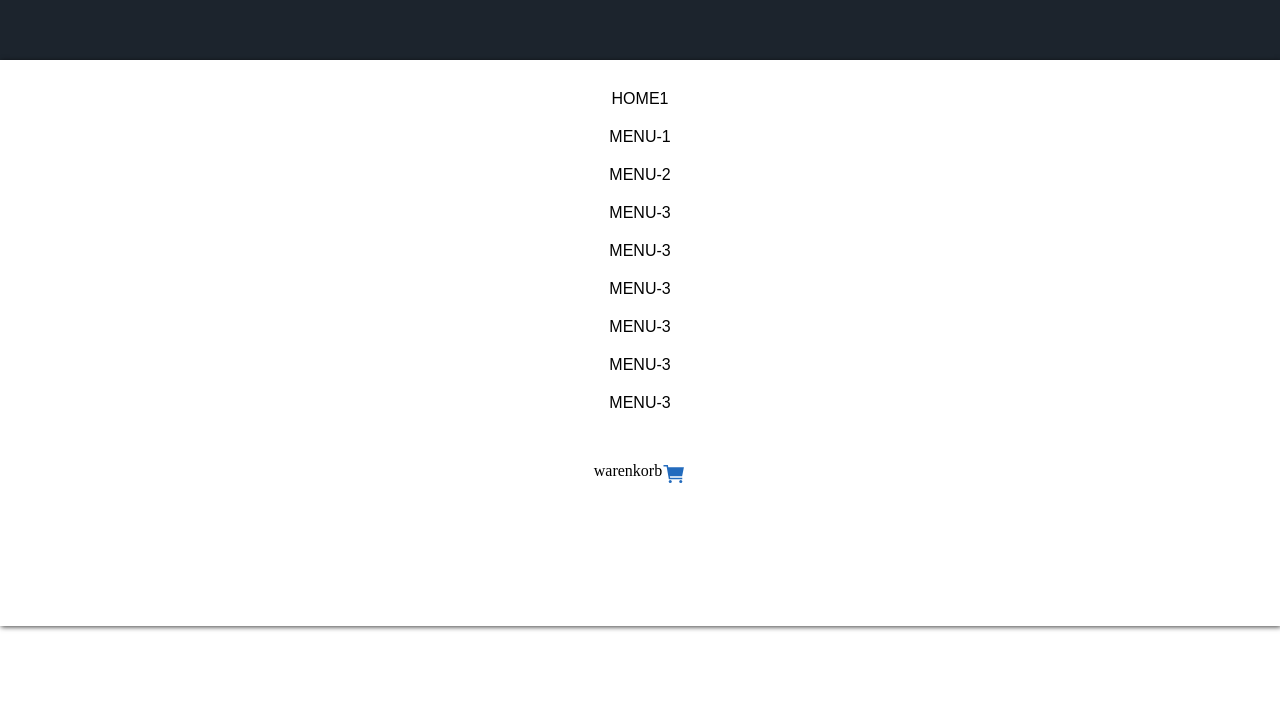
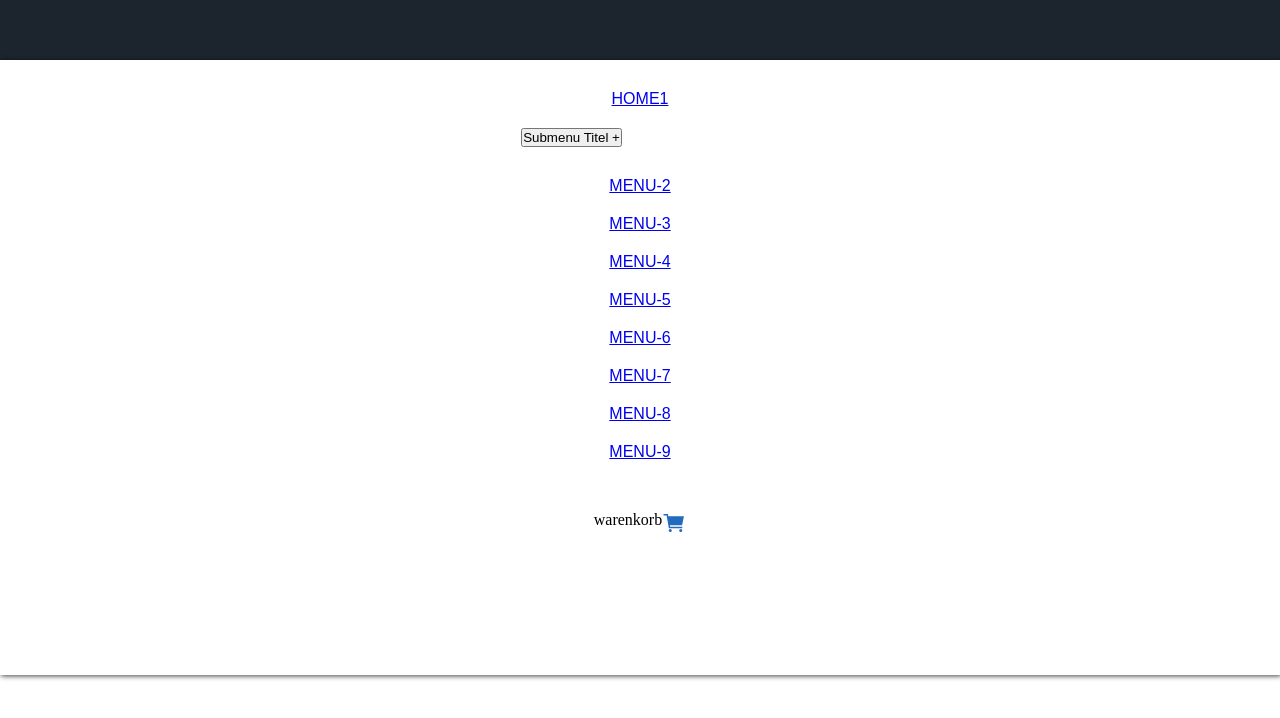
Before and after one commit to Kevin-Kuehle/training4pilots, a Vue app in the folder packages/frontend/: page / in a window 1280 px wide. Shown: the top 718 px of the page. Built offline with nearby package versions, Linux system fonts and the light colour scheme; a web font is replaced by a local one.

Commit message:
add subMenu Handling

```diff
--- a/packages/frontend/src/components/header/Header.vue
+++ b/packages/frontend/src/components/header/Header.vue
@@ -1,6 +1,6 @@
 <script setup>
 import { ref, onMounted, onUnmounted } from "vue";
-import MainMenu from "../main-menu/main-menu.vue";
+import { MainMenu } from "@components/main-menu";
 import { ButtonMobileMenu } from "@components/buttons";
 import { IconLogo, IconCart } from "@components/icons";
 import { useDeviceStore } from "@stores";
@@ -18,14 +18,44 @@ function mobileMenuStateChanged(state) {
 
 const menu = ref([
   { name: "Home1", link: "/" },
-  { name: "Menu-1", link: "/" },
+  {
+    name: "Submenu Titel +",
+    link: "/",
+    subMenu: [
+      { name: "SUBMENU-level-1", link: "/" },
+      { name: "SUBMENU-level-1", link: "/" },
+      { name: "SUBMENU-level-1", link: "/" },
+      { name: "SUBMENU-level-1", link: "/" },
+      {
+        name: "SUBMENU-3",
+        link: "/",
+        subMenu: [
+          { name: "SUBMENU-level-2", link: "/" },
+          { name: "SUBMENU-level-2", link: "/" },
+          { name: "SUBMENU-level-2", link: "/" },
+          { name: "SUBMENU-level-2", link: "/" },
+          {
+            name: "SUBMENU-level-2",
+            link: "/",
+            subMenu: [
+              { name: "SUBMENU-level-3-💘", link: "/" },
+              { name: "SUBMENU-level-3-💘", link: "/" },
+              { name: "SUBMENU-level-3-💘", link: "/" },
+              { name: "SUBMENU-level-3-💘", link: "/" },
+            ],
+          },
+        ],
+      },
+    ],
+  },
   { name: "Menu-2", link: "/" },
   { name: "Menu-3", link: "/" },
-  { name: "Menu-3", link: "/" },
-  { name: "Menu-3", link: "/" },
-  { name: "Menu-3", link: "/" },
-  { name: "Menu-3", link: "/" },
-  { name: "Menu-3", link: "/" },
+  { name: "Menu-4", link: "/" },
+  { name: "Menu-5", link: "/" },
+  { name: "Menu-6", link: "/" },
+  { name: "Menu-7", link: "/" },
+  { name: "Menu-8", link: "/" },
+  { name: "Menu-9", link: "/" },
 ]);
 </script>
 
--- /dev/null
+++ b/packages/frontend/src/components/main-menu/components/sub-menu.vue
@@ -0,0 +1,63 @@
+<script setup>
+import { defineProps, ref } from "vue";
+import { SubMenu } from "@components/main-menu";
+
+defineProps({
+  subMenu: {
+    type: Array,
+    required: true,
+  },
+  name: {
+    type: String,
+    required: true,
+  },
+});
+
+const isOpen = ref(false);
+</script>
+
+<template>
+  <div class="c-sub-menu">
+    <button class="c-sub-menu__button" @click="isOpen = !isOpen">
+      {{ name }}
+    </button>
+    <div class="c-sub-menu__nav" :class="{ 'c-sub-menu__nav--open': isOpen }">
+      <template v-for="item in subMenu">
+        <template v-if="item?.subMenu">
+          <SubMenu :name="item.name" :subMenu="item.subMenu"></SubMenu>
+        </template>
+        <template v-else>
+          <a :href="item.link">{{ item.name }}</a>
+        </template>
+      </template>
+    </div>
+  </div>
+</template>
+
+<style lang="scss" scoped>
+.c-sub-menu {
+  &__nav {
+    overflow: hidden;
+    height: 0;
+    transition: height 0.3s ease-in-out;
+    display: flex;
+    flex-direction: column;
+    justify-content: flex-start;
+    align-items: flex-start;
+    padding-left: 20px;
+    border-left: 1px solid grey;
+    margin-top: 10px;
+
+    &_item {
+      padding: 13px 0;
+    }
+
+    &--open {
+      height: auto;
+    }
+  }
+
+  &__button {
+  }
+}
+</style>
--- /dev/null
+++ b/packages/frontend/src/components/main-menu/index.js
@@ -0,0 +1,2 @@
+export { default as MainMenu }  from "./main-menu.vue";
+export { default as SubMenu }  from "./components/sub-menu.vue";
--- a/packages/frontend/src/components/main-menu/main-menu.vue
+++ b/packages/frontend/src/components/main-menu/main-menu.vue
@@ -1,26 +1,27 @@
+<script setup>
+import { toRefs, toRef, defineProps } from "vue";
+import { SubMenu } from "@components/main-menu";
+
+defineProps({
+  items: {
+    type: Array,
+    required: true,
+  },
+});
+</script>
+
 <template>
-  <ul class="main-menu">
-    <li v-for="item in items">{{ item.name }}</li>
-  </ul>
+  <nav class="main-menu">
+    <template v-for="item in items">
+      <template v-if="item?.subMenu">
+        <SubMenu :name="item.name" :subMenu="item.subMenu"></SubMenu>
+      </template>
+      <template v-else>
+        <a :href="item.link">{{ item.name }}</a>
+      </template>
+    </template>
+  </nav>
 </template>
-
-<script>
-import { toRefs, toRef } from "vue";
-
-export default {
-  props: {
-    items: {
-      type: Array,
-      required: true,
-    },
-  },
-  setup(props) {
-    // const { items } = toRefs(props);
-    // console.log(items.value);
-    // return { items };
-  },
-};
-</script>
 
 <style lang="scss">
 @import "../../assets/scss/style.scss";
@@ -37,7 +38,7 @@ export default {
   list-style: none;
   gap: 20px;
 
-  li {
+  a {
     font-family: var(--font-menu);
     text-transform: uppercase;
 
```
Also changed, not shown: packages/frontend/src/components/index.js (line endings or trailing spaces).
